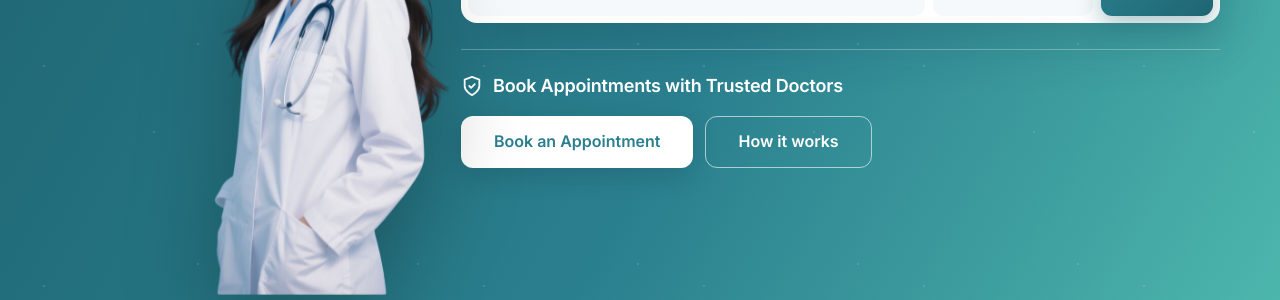
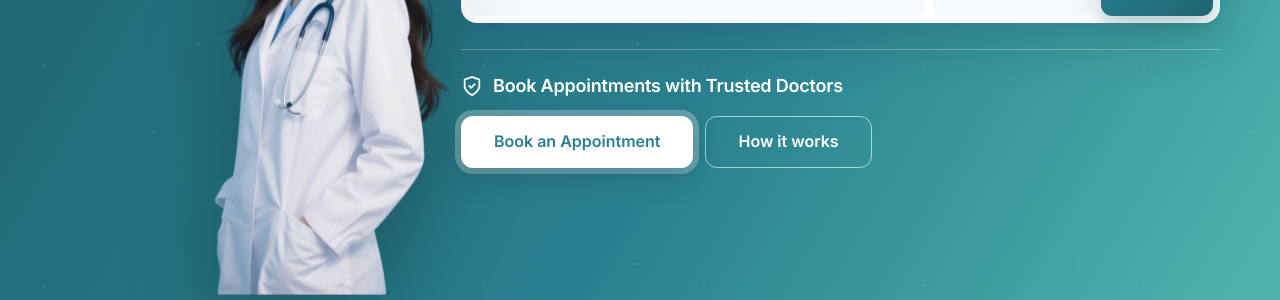
Before and after one commit to Arslan10899/Doctor-App, a Flask app: page / in a window 1280 px wide. Shown: the part 289-589 px from the top of the page. Run offline with Flask 3, Linux system fonts and the light colour scheme; data comes from the database, SQL or seed files in the repository; data that the repository does not hold is empty.

Commit message:
CTA: glow pulse + shine sweep effect on Book an Appointment

```diff
--- a/static/css/style.css
+++ b/static/css/style.css
@@ -226,6 +226,30 @@ input, select, textarea { font-family: inherit; }
     transform: translateY(-1px);
 }
 .hero-cta-actions .btn-white { box-shadow: 0 8px 24px rgba(15, 40, 60, .18); }
+.hero-cta-actions .btn-white {
+    position: relative;
+    overflow: hidden;
+    animation: ctaGlow 2.4s ease-in-out infinite;
+}
+.hero-cta-actions .btn-white::after {
+    content: "";
+    position: absolute;
+    top: 0;
+    left: -80%;
+    width: 50%;
+    height: 100%;
+    background: linear-gradient(105deg, transparent, rgba(31, 101, 114, .22), transparent);
+    transform: skewX(-20deg);
+    animation: ctaShine 3.2s ease-in-out infinite;
+}
+@keyframes ctaGlow {
+    0%, 100% { box-shadow: 0 8px 24px rgba(15, 40, 60, .18), 0 0 0 0 rgba(255, 255, 255, .55); }
+    50% { box-shadow: 0 10px 32px rgba(15, 40, 60, .24), 0 0 0 12px rgba(255, 255, 255, 0); }
+}
+@keyframes ctaShine {
+    0% { left: -80%; }
+    55%, 100% { left: 130%; }
+}
 @media (max-width: 640px) {
     .hero-cta { flex-direction: column; align-items: flex-start; gap: 14px; }
     .hero-cta-text { font-size: 16px; }
```
